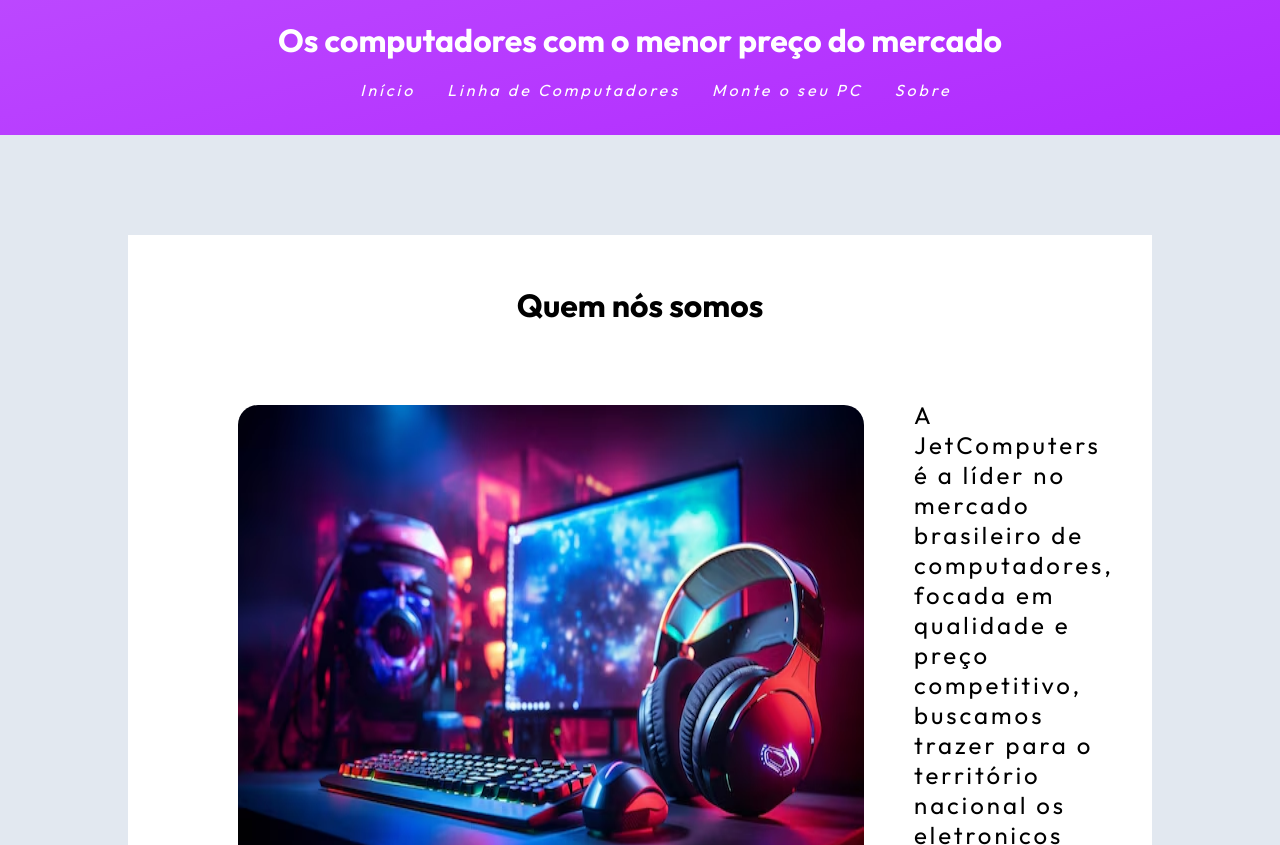
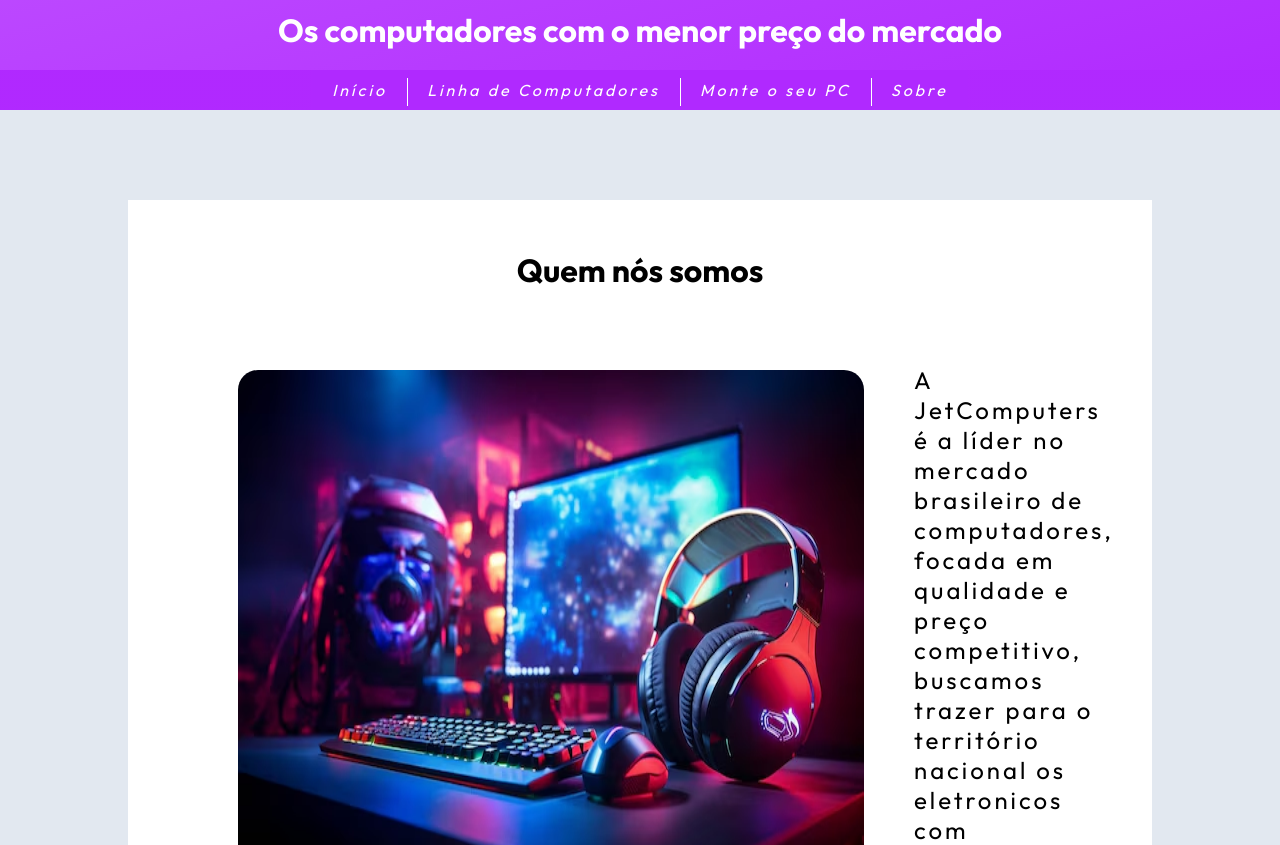
Before and after one commit to GabrielDaProgramacao/JetComputers, a plain HTML site: page sobre.html in a window 1280 px wide. Shown: the top 845 px of the page. Drawn offline with Linux system fonts and the light colour scheme.

Commit message:
Navigation v2

```diff
--- a/assets/css/style.css
+++ b/assets/css/style.css
@@ -21,8 +21,16 @@ header {
   position: relative; /* Garante que o header fique posicionado corretamente no topo */
   top: 0; /* Fixa o header no topo da tela */
   margin: 0; /* Remove margens negativas ou desnecessárias */
-  padding: 20px 0; /* Dá um bom espaçamento dentro do header */
+  padding: 10px 0; /* Dá um bom espaçamento dentro do header */
   z-index: 10; /* Garante que o header fique por cima de outros elementos */
+}
+
+.division {
+  width: 0.01%;
+  height: 1.75rem;
+  position: relative; /* Garante que o header fique posicionado corretamente no topo */
+
+  background-color: rgb(255, 255, 255);
 }
 
 .main_fundo{
@@ -44,24 +52,36 @@ nav ul {
   display: flex;
   flex-wrap: wrap;
   justify-content: center;
-  padding: 0;
+  padding-top: 8px;
+  margin-bottom: -20px;
+  background: linear-gradient(
+    165deg,
+    hsl(278, 100%, 58%),
+    hsl(278, 100%, 58%)
+  );
 }
 
 nav ul li {
   letter-spacing: 3px;
-  margin-left: 32px;
+
+  padding-top: 2px;
   font-style: italic;
-  margin-bottom: 15px;
+  margin-bottom: 10px;
+  cursor: pointer;
+
 }
 
 .apos {
   text-decoration: none;
   color: white;
+  background-color: hsl(278, 100%, 58%);
+  background-size: 100%;
+  padding: 10px 20px;
 }
 
 .apos:hover {
-  color: #4f46e5;
   transition: 0.5s;
+  background-color: hsl(278, 100%, 50%);
 }
 
 /* configuração de Início */
--- a/sobre.html
+++ b/sobre.html
@@ -14,8 +14,11 @@
  <nav>
   <ul>
    <li><a class="apos" href="index.html#inicio">Início</a></li>
+   <div class="division"></div>
    <li><a class="apos">Linha de Computadores</a></li>
+   <div class="division"></div>
    <li><a class="apos">Monte o seu PC</a></li>
+   <div class="division"></div>
    <li><a class="apos" href="#titulo">Sobre</a></li>
   </ul>
  </nav>
@@ -23,15 +26,15 @@
 <div>
  <main class="main_fundo">
   <h1 id="who">Quem nós somos</h1>
-  <div id="imagem_flex">
-   <img id="imagem1" src="assets/imagens/mesa-de-computador-com-ia-generativa-de-teclado-para-jogos-mais-recente_431161-19176.avif"/>
-   <p id="apresentacao">A JetComputers é a líder no mercado brasileiro de computadores, focada em qualidade e preço competitivo, buscamos trazer para o território nacional os eletronicos com tecnologia inovadora. </p>
+    <div id="imagem_flex">
+    <img id="imagem1" src="assets/imagens/mesa-de-computador-com-ia-generativa-de-teclado-para-jogos-mais-recente_431161-19176.avif"/>
+    <p id="apresentacao">A JetComputers é a líder no mercado brasileiro de computadores, focada em qualidade e preço competitivo, buscamos trazer para o território nacional os eletronicos com tecnologia inovadora. </p>
   </div>
   <div>
    <h1 id="where">Onde estamos Localizados</h1>
-   <p id="where_p">Nosso funcionamento é 100% online, contudo caso necessário nossa sede está localizada dentro da Universidade de Brasília (UNB), no Centro de Apoio ao Desenvolvimento Tecnológico (CDT).</p>
-   <iframe id="mapa" src="https://www.google.com/maps/embed?pb=!1m18!1m12!1m3!1d3839.560263878003!2d-47.87155584961357!3d-15.774385045953412!2m3!1f0!2f0!3f0!3m2!1i1024!2i768!4f13.1!3m3!1m2!1s0x935a3ba0c71c064b%3A0x807b50c3ed067d68!2sCentro%20de%20Apoio%20ao%20Desenvolvimento%20Tecnol%C3%B3gico%20-%20CDT%2FUnB!5e0!3m2!1sen!2sbr!4v1719420631009!5m2!1sen!2sbr" width="600" height="450" style="border:0;" allowfullscreen="" loading="lazy" referrerpolicy="no-referrer-when-downgrade"></iframe>
-  </div>
+   </div>
+    <p id="where_p">Nosso funcionamento é 100% online, contudo caso necessário nossa sede está localizada dentro da Universidade de Brasília (UNB), no Centro de Apoio ao Desenvolvimento Tecnológico (CDT).</p>
+    <iframe id="mapa" src="https://www.google.com/maps/embed?pb=!1m18!1m12!1m3!1d3839.560263878003!2d-47.87155584961357!3d-15.774385045953412!2m3!1f0!2f0!3f0!3m2!1i1024!2i768!4f13.1!3m3!1m2!1s0x935a3ba0c71c064b%3A0x807b50c3ed067d68!2sCentro%20de%20Apoio%20ao%20Desenvolvimento%20Tecnol%C3%B3gico%20-%20CDT%2FUnB!5e0!3m2!1sen!2sbr!4v1719420631009!5m2!1sen!2sbr" width="600" height="450" style="border:0;" allowfullscreen="" loading="lazy" referrerpolicy="no-referrer-when-downgrade"></iframe>
   <div>
    <footer>
     <h2 id="contatos">Contatos</h2>
```
Also changed, not shown: index.html (+3 -0 lines).
